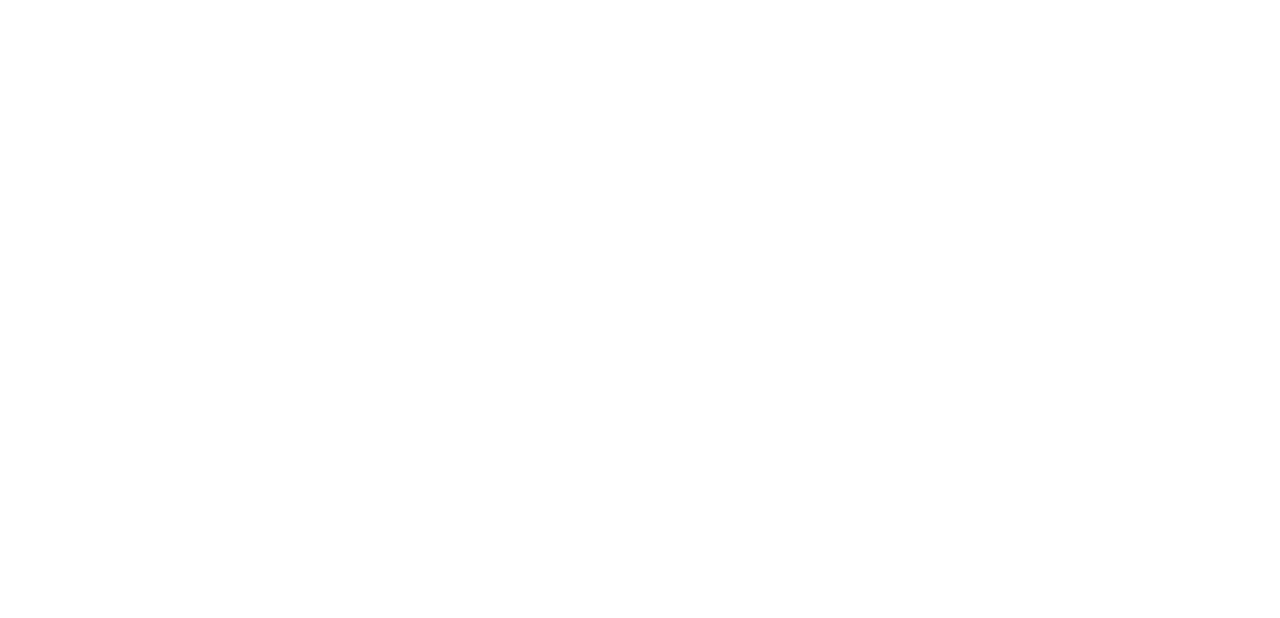
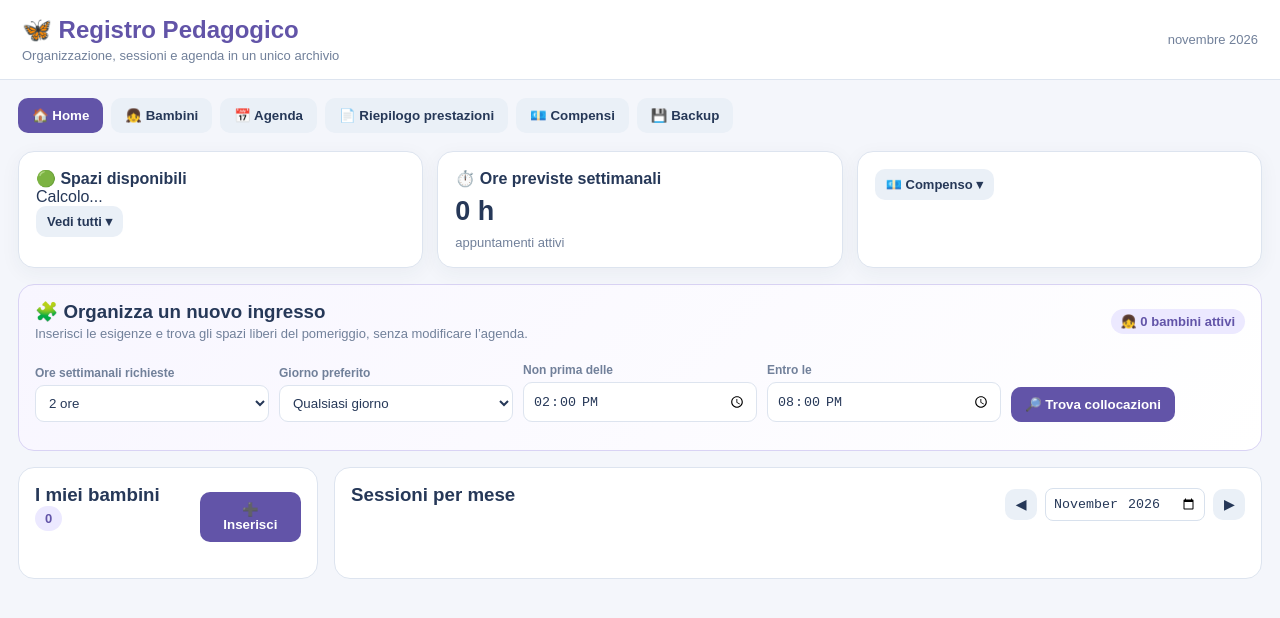
Before and after one commit to Rinaldifederica1994-ctrl/registro-pedagogico, a plain HTML site: page index.html in a window 1280 px wide. Drawn offline with Linux system fonts and the light colour scheme.

Commit message:
Update index.html

```diff
--- a/index.html
+++ b/index.html
@@ -11,7 +11,7 @@
   --red:#d85b66; --orange:#e99a2e;
 }
 *{box-sizing:border-box}
-body{display:none;margin:0;font-family:Arial,Helvetica,sans-serif;background:var(--bg);color:var(--ink)}
+body{margin:0;font-family:Arial,Helvetica,sans-serif;background:var(--bg);color:var(--ink)}
 header{background:#fff;border-bottom:1px solid var(--line);padding:16px 22px;display:flex;justify-content:space-between;align-items:center;gap:10px}
 h1,h2,h3,p{margin-top:0}.brand{font-size:24px;font-weight:800;color:var(--primary)}
 .subtitle{font-size:13px;color:var(--muted);margin-top:4px}
@@ -77,7 +77,7 @@ details{margin-top:12px;padding:10px;background:#f8f9fc;border-radius:10px}
 .entry-result.warn{background:#fff8eb;border-color:#f1dfb8}.child-count-pill{display:inline-block;background:#ece9ff;color:#6254a8;padding:5px 10px;border-radius:999px;font-size:13px;font-weight:800}
 </style>
 </head>
-<body style="display:none;">
+<body>
 
 <header>
   <div>
```
